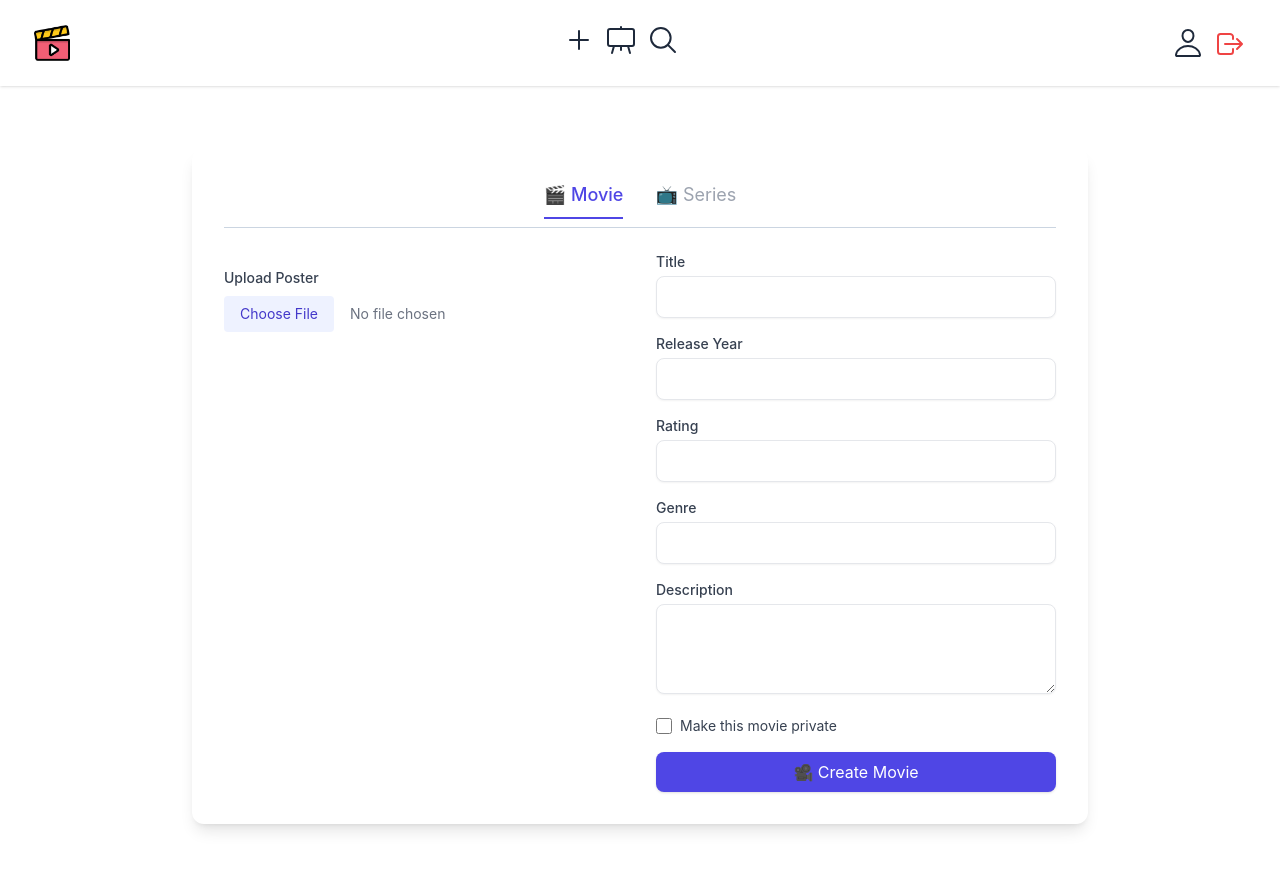
After one commit to blueorionn/Flask-MovieDb, a Python web app: template moviedb/templates/misc/create.html in a window 1280 px wide. The commit adds this page. Run offline with Jinja, Linux system fonts and the light colour scheme; the template is opened without the code that fills it, so the values that code supplies are empty; style sheets or scripts are compiled from the project's sources.

Commit message:
feat: added add series form

```diff
--- a/moviedb/templates/layout.html
+++ b/moviedb/templates/layout.html
@@ -79,7 +79,7 @@
 
           <!-- Center: Action icons (desktop) -->
           <div class="hidden gap-2.5 md:flex">
-            <a href="/movie/create">
+            <a href="/create">
               <ion-icon name="add-outline" class="aspect-auto h-8 w-8 text-slate-800"></ion-icon>
             </a>
             <a href="/series">
--- /dev/null
+++ b/moviedb/templates/misc/create.html
@@ -0,0 +1,351 @@
+{% extends "layout.html" %}
+{% block title %} Create Movie OR Series {% endblock %}
+{% block head %}
+<script>
+  function previewPoster(input) {
+    const preview = input.closest('form').querySelector('.poster-preview');
+    const file = input.files[0];
+    if (file) {
+      preview.src = URL.createObjectURL(file);
+      preview.classList.remove('hidden');
+    }
+  }
+
+  function switchTab(tab) {
+    const movieTab = document.getElementById('tab-movie');
+    const seriesTab = document.getElementById('tab-series');
+    const movieForm = document.getElementById('form-movie');
+    const seriesForm = document.getElementById('form-series');
+
+    if (tab === 'movie') {
+      movieTab.classList.add('text-indigo-600', 'border-indigo-600', 'font-medium');
+      movieTab.classList.remove('text-gray-400', 'border-transparent');
+      seriesTab.classList.remove('text-indigo-600', 'border-indigo-600', 'font-medium');
+      seriesTab.classList.add('text-gray-400', 'border-transparent');
+      movieForm.classList.remove('hidden');
+      seriesForm.classList.add('hidden');
+    } else {
+      seriesTab.classList.add('text-indigo-600', 'border-indigo-600', 'font-medium');
+      seriesTab.classList.remove('text-gray-400', 'border-transparent');
+      movieTab.classList.remove('text-indigo-600', 'border-indigo-600', 'font-medium');
+      movieTab.classList.add('text-gray-400', 'border-transparent');
+      seriesForm.classList.remove('hidden');
+      movieForm.classList.add('hidden');
+    }
+  }
+
+  function toggleEpisodes() {
+    const section = document.getElementById('episodes-section');
+    const btn = document.getElementById('toggle-episodes-btn');
+    const isHidden = section.classList.toggle('hidden');
+    btn.textContent = isHidden ? '📝 Add Episodes' : '📝 Hide Episodes';
+  }
+
+  function addEpisode() {
+    const container = document.getElementById('episodes-container');
+    const idx = container.children.length;
+
+    const html = `
+      <div class="episode-entry rounded-lg border border-gray-200 bg-gray-50 p-4">
+        <div class="mb-3 flex items-center justify-between">
+          <span class="text-sm font-semibold text-gray-700">Episode #${idx + 1}</span>
+          <button type="button" onclick="removeEpisode(this)" class="text-sm font-medium text-red-500 hover:text-red-700">Remove</button>
+        </div>
+        <div class="grid grid-cols-2 gap-3">
+          <div>
+            <label class="mb-1 block text-xs font-medium text-gray-600">Season #</label>
+            <input type="number" name="episodes[${idx}][season_number]" min="1" value="1" class="w-full rounded border border-gray-300 px-3 py-1.5 text-sm focus:outline-none focus:ring-2 focus:ring-indigo-500" required />
+          </div>
+          <div>
+            <label class="mb-1 block text-xs font-medium text-gray-600">Episode #</label>
+            <input type="number" name="episodes[${idx}][episode_number]" min="1" value="${idx + 1}" class="w-full rounded border border-gray-300 px-3 py-1.5 text-sm focus:outline-none focus:ring-2 focus:ring-indigo-500" required />
+          </div>
+        </div>
+        <div class="mt-3">
+          <label class="mb-1 block text-xs font-medium text-gray-600">Title</label>
+          <input type="text" name="episodes[${idx}][title]" class="w-full rounded border border-gray-300 px-3 py-1.5 text-sm focus:outline-none focus:ring-2 focus:ring-indigo-500" required />
+        </div>
+        <div class="mt-3">
+          <label class="mb-1 block text-xs font-medium text-gray-600">Description</label>
+          <textarea name="episodes[${idx}][description]" rows="2" class="w-full rounded border border-gray-300 px-3 py-1.5 text-sm focus:outline-none focus:ring-2 focus:ring-indigo-500"></textarea>
+        </div>
+        <div class="mt-3 grid grid-cols-2 gap-3">
+          <div>
+            <label class="mb-1 block text-xs font-medium text-gray-600">Rating</label>
+            <input type="number" step="0.1" name="episodes[${idx}][rating]" min="0" max="10" class="w-full rounded border border-gray-300 px-3 py-1.5 text-sm focus:outline-none focus:ring-2 focus:ring-indigo-500" />
+          </div>
+          <div>
+            <label class="mb-1 block text-xs font-medium text-gray-600">Release Year</label>
+            <input type="number" name="episodes[${idx}][release_year]" min="1900" max="2100" class="w-full rounded border border-gray-300 px-3 py-1.5 text-sm focus:outline-none focus:ring-2 focus:ring-indigo-500" />
+          </div>
+        </div>
+      </div>
+    `;
+
+    container.insertAdjacentHTML('beforeend', html);
+  }
+
+  function removeEpisode(btn) {
+    const entry = btn.closest('.episode-entry');
+    const container = document.getElementById('episodes-container');
+    entry.remove();
+    // Re-number remaining episodes so indices stay sequential
+    container.querySelectorAll('.episode-entry').forEach((el, i) => {
+      el.querySelector('span').textContent = `Episode #${i + 1}`;
+      el.querySelectorAll('[name]').forEach(input => {
+        input.setAttribute('name', input.getAttribute('name').replace(/\[\d+\]/, `[${i}]`));
+      });
+    });
+  }
+</script>
+{% endblock %}
+{% block content %}
+<main class="flex min-h-screen items-center justify-center p-6">
+  <div class="mx-auto w-full max-w-4xl rounded-xl p-8 shadow-lg">
+    <!-- Toggle Tabs -->
+    <div class="flex w-full items-center justify-center space-x-8 border-b border-slate-300 pb-2">
+      <button
+        id="tab-movie"
+        type="button"
+        onclick="switchTab('movie')"
+        class="border-b-2 border-indigo-600 pb-2 text-indigo-600 font-medium transition"
+      >
+        <span class="text-lg">🎬 Movie</span>
+      </button>
+      <button
+        id="tab-series"
+        type="button"
+        onclick="switchTab('series')"
+        class="border-b-2 border-transparent pb-2 text-gray-400 transition hover:text-gray-600"
+      >
+        <span class="text-lg">📺 Series</span>
+      </button>
+    </div>
+
+    <div class="pt-6">
+      <!-- ============ MOVIE FORM ============ -->
+      <form id="form-movie" action="/movie/create" method="POST" enctype="multipart/form-data">
+        <input type="hidden" name="csrf_token" value="{{ csrf_token() }}" />
+
+        <div class="grid grid-cols-1 gap-8 md:grid-cols-2">
+          <!-- Left: Poster Upload -->
+          <div class="flex flex-col items-center">
+            <img class="poster-preview hidden h-auto w-full rounded-lg shadow" alt="Poster Preview" />
+            <label class="mt-4 w-full">
+              <span class="mb-2 block text-sm font-medium text-gray-700">Upload Poster</span>
+              <input
+                type="file"
+                name="poster"
+                accept="image/*"
+                onchange="previewPoster(this)"
+                class="block w-full text-sm text-gray-500 file:mr-4 file:rounded file:border-0 file:bg-indigo-50 file:px-4 file:py-2 file:text-indigo-700 hover:file:bg-indigo-100"
+                required
+              />
+            </label>
+          </div>
+
+          <!-- Right: Movie Fields -->
+          <div class="space-y-4">
+            <div>
+              <label class="mb-1 block text-sm font-medium text-gray-700">Title</label>
+              <input
+                type="text"
+                name="title"
+                class="w-full rounded-lg border px-4 py-2 shadow-sm focus:outline-none focus:ring-2 focus:ring-indigo-500"
+                required
+              />
+            </div>
+            <div>
+              <label class="mb-1 block text-sm font-medium text-gray-700">Release Year</label>
+              <input
+                type="number"
+                name="release_year"
+                min="1900"
+                max="2100"
+                class="w-full rounded-lg border px-4 py-2 shadow-sm focus:outline-none focus:ring-2 focus:ring-indigo-500"
+                required
+              />
+            </div>
+            <div>
+              <label class="mb-1 block text-sm font-medium text-gray-700">Rating</label>
+              <input
+                type="number"
+                step="0.1"
+                name="rating"
+                min="0"
+                max="10"
+                class="w-full rounded-lg border px-4 py-2 shadow-sm focus:outline-none focus:ring-2 focus:ring-indigo-500"
+                required
+              />
+            </div>
+            <div>
+              <label class="mb-1 block text-sm font-medium text-gray-700">Genre</label>
+              <input
+                type="text"
+                name="genre"
+                class="w-full rounded-lg border px-4 py-2 shadow-sm focus:outline-none focus:ring-2 focus:ring-indigo-500"
+                required
+              />
+            </div>
+            <div>
+              <label class="mb-1 block text-sm font-medium text-gray-700">Description</label>
+              <textarea
+                name="description"
+                rows="3"
+                class="w-full rounded-lg border px-4 py-2 shadow-sm focus:outline-none focus:ring-2 focus:ring-indigo-500"
+              ></textarea>
+            </div>
+            <div class="flex items-center space-x-2">
+              <input
+                type="checkbox"
+                name="is_private"
+                id="is_private_movie"
+                class="h-4 w-4 rounded border-gray-300 text-indigo-600"
+              />
+              <label for="is_private_movie" class="text-sm text-gray-700">Make this movie private</label>
+            </div>
+            <div>
+              <button
+                type="submit"
+                class="w-full rounded-lg bg-indigo-600 px-4 py-2 text-white shadow transition hover:bg-indigo-700"
+              >
+                🎥 Create Movie
+              </button>
+            </div>
+          </div>
+        </div>
+      </form>
+
+      <!-- ============ SERIES FORM ============ -->
+      <form id="form-series" action="/series/create" method="POST" enctype="multipart/form-data" class="hidden">
+        <input type="hidden" name="csrf_token" value="{{ csrf_token() }}" />
+
+        <div class="grid grid-cols-1 gap-8 md:grid-cols-2">
+          <!-- Left: Poster Upload -->
+          <div class="flex flex-col items-center">
+            <img class="poster-preview hidden h-auto w-full rounded-lg shadow" alt="Poster Preview" />
+            <label class="mt-4 w-full">
+              <span class="mb-2 block text-sm font-medium text-gray-700">Upload Poster</span>
+              <input
+                type="file"
+                name="poster"
+                accept="image/*"
+                onchange="previewPoster(this)"
+                class="block w-full text-sm text-gray-500 file:mr-4 file:rounded file:border-0 file:bg-indigo-50 file:px-4 file:py-2 file:text-indigo-700 hover:file:bg-indigo-100"
+                required
+              />
+            </label>
+          </div>
+
+          <!-- Right: Series Fields -->
+          <div class="space-y-4">
+            <div>
+              <label class="mb-1 block text-sm font-medium text-gray-700">Title</label>
+              <input
+                type="text"
+                name="title"
+                class="w-full rounded-lg border px-4 py-2 shadow-sm focus:outline-none focus:ring-2 focus:ring-indigo-500"
+                required
+              />
+            </div>
+            <div>
+              <label class="mb-1 block text-sm font-medium text-gray-700">Release Year</label>
+              <input
+                type="number"
+                name="release_year"
+                min="1900"
+                max="2100"
+                class="w-full rounded-lg border px-4 py-2 shadow-sm focus:outline-none focus:ring-2 focus:ring-indigo-500"
+                required
+              />
+            </div>
+            <div>
+              <label class="mb-1 block text-sm font-medium text-gray-700">Genre</label>
+              <input
+                type="text"
+                name="genre"
+                placeholder="e.g. Action, Drama, Sci-Fi"
+                class="w-full rounded-lg border px-4 py-2 shadow-sm focus:outline-none focus:ring-2 focus:ring-indigo-500"
+                required
+              />
+            </div>
+            <div>
+              <label class="mb-1 block text-sm font-medium text-gray-700">Description</label>
+              <textarea
+                name="description"
+                rows="3"
+                class="w-full rounded-lg border px-4 py-2 shadow-sm focus:outline-none focus:ring-2 focus:ring-indigo-500"
+              ></textarea>
+            </div>
+            <div class="grid grid-cols-2 gap-4">
+              <div>
+                <label class="mb-1 block text-sm font-medium text-gray-700">Number of Seasons</label>
+                <input
+                  type="number"
+                  name="number_of_seasons"
+                  min="1"
+                  class="w-full rounded-lg border px-4 py-2 shadow-sm focus:outline-none focus:ring-2 focus:ring-indigo-500"
+                  required
+                />
+              </div>
+              <div>
+                <label class="mb-1 block text-sm font-medium text-gray-700">Number of Episodes</label>
+                <input
+                  type="number"
+                  name="number_of_episodes"
+                  min="1"
+                  class="w-full rounded-lg border px-4 py-2 shadow-sm focus:outline-none focus:ring-2 focus:ring-indigo-500"
+                  required
+                />
+              </div>
+            </div>
+            <div class="flex items-center space-x-2">
+              <input
+                type="checkbox"
+                name="is_private"
+                id="is_private_series"
+                class="h-4 w-4 rounded border-gray-300 text-indigo-600"
+              />
+              <label for="is_private_series" class="text-sm text-gray-700">Make this series private</label>
+            </div>
+          </div>
+        </div>
+
+        <!-- ===== Episodes Section ===== -->
+        <div class="mt-8 border-t border-gray-200 pt-6">
+          <button
+            id="toggle-episodes-btn"
+            type="button"
+            onclick="toggleEpisodes()"
+            class="flex items-center gap-2 text-indigo-600 font-medium hover:text-indigo-800 transition"
+          >
+            📝 Add Episodes
+          </button>
+
+          <div id="episodes-section" class="hidden mt-4 space-y-4">
+            <p class="text-sm text-gray-500">Add individual episodes with details. Episode indices re-number automatically when you remove one.</p>
+            <div id="episodes-container"></div>
+            <button
+              type="button"
+              onclick="addEpisode()"
+              class="rounded-lg border border-indigo-300 px-4 py-2 text-sm text-indigo-600 hover:bg-indigo-50 transition"
+            >
+              + Add Episode
+            </button>
+          </div>
+        </div>
+
+        <!-- Submit -->
+        <div class="mt-6">
+          <button
+            type="submit"
+            class="w-full rounded-lg bg-indigo-600 px-4 py-2 text-white shadow transition hover:bg-indigo-700"
+          >
+            📺 Create Series
+          </button>
+        </div>
+      </form>
+    </div>
+  </div>
+</main>
+{% endblock %}
```
Also changed, not shown: moviedb/core/views.py (+9 -6 lines), moviedb/templates/movie/create.html (deleted, +0 -111 lines).
